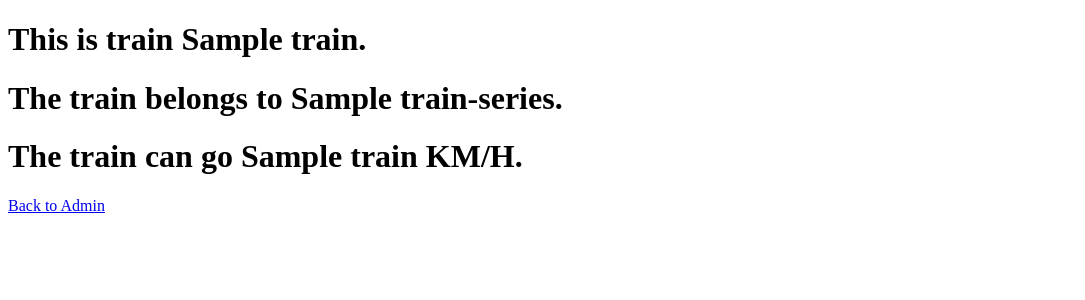
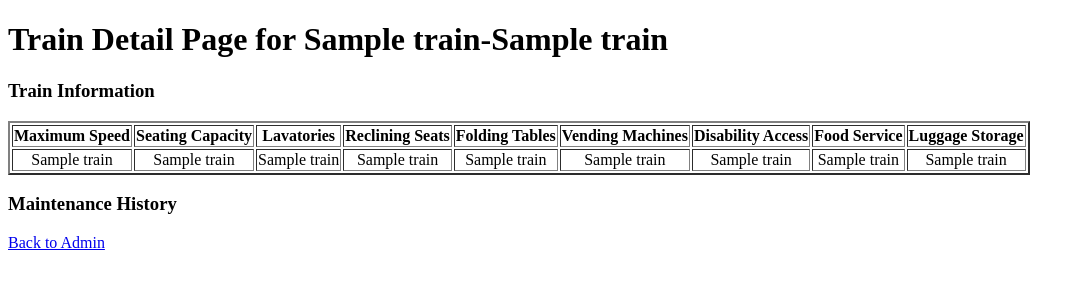
Before and after one commit to jeanmaxcacacho/csci41g-SirIanFanClub-ProjectDeliv2, a Flask app: template app/templates/adminpages/train_detail.html in a window 1280 px wide. Shown: the top 300 px of the page, without its empty margins (0-1085 px from the left). Run offline with Flask 3, Linux system fonts and the light colour scheme; the template is opened without the code that fills it: most values are stand-ins (such as "Sample title", 1, 10 or a date in 2020).

Commit message:
finalized implementation of train_detail page

```diff
--- a/app/app.py
+++ b/app/app.py
@@ -140,12 +140,14 @@ def admin():
 
 # this route will bring the user to the train_detail page
 # train_detail page will also have a form to add maintenance records
-@app.route('/admin/train/<int:train_id>')
+@app.route('/admin/train/<int:train_id>', methods=['GET', 'POST'])
 def train_detail(train_id):
     conn = get_db_connection()
     cursor = conn.cursor()
     train_query = """
-        select train_id, train_series, max_speed
+        select train_id, train_series, max_speed, seating_capacity,
+               lavatories, reclining_seats, folding_tables, vending_machines,
+               disability_access, food_service, luggage_storage
         from train
         where train_id = %s
     """
--- a/app/templates/adminpages/admin.html
+++ b/app/templates/adminpages/admin.html
@@ -6,7 +6,7 @@
     <h3>All Trains</h3>
     <a href='/addtrain'>Add Train</a>
     {% if trains %}
-        <h4>There is at least one train I am just too lazy to render it rn.</h4>
+        <h4>Trains Recorded in the Database</h4>
         {% for train in trains%}
             <ol>
                 <li><a href="{{ url_for('train_detail', train_id=train['t_id']) }}">
--- a/app/templates/adminpages/train_detail.html
+++ b/app/templates/adminpages/train_detail.html
@@ -1,9 +1,35 @@
 {% extends "base.html" %}
 
 {% block body %}
-    <h1>This is train {{ train[0] }}.</h1>
-    <h1>The train belongs to {{ train[1] }}-series.</h1>
-    <h1>The train can go {{ train[2] }} KM/H.</h1>
+    <h1>Train Detail Page for {{ train[0] ~ '-' ~ train[1] }}</h1>
+
+    <h3>Train Information</h3>
+    <table border="2">
+        <tr>
+            <th>Maximum Speed</th>
+            <th>Seating Capacity</th>
+            <th>Lavatories</th>
+            <th>Reclining Seats</th>
+            <th>Folding Tables</th>
+            <th>Vending Machines</th>
+            <th>Disability Access</th>
+            <th>Food Service</th>
+            <th>Luggage Storage</th>
+        </tr>
+        <tr align="center">
+            <td>{{ train[2] }}</td>
+            <td>{{ train[3] }}</td>
+            <td>{{ train[4] }}</td>
+            <td>{{ train[5] }}</td>
+            <td>{{ train[6] }}</td>
+            <td>{{ train[7] }}</td>
+            <td>{{ train[8] }}</td>
+            <td>{{ train[9] }}</td>
+            <td>{{ train[10] }}</td>
+        </tr>
+    </table>
+
+    <h3>Maintenance History</h3>
 
     <a href="{{ url_for('admin') }}">Back to Admin</a>
 {% endblock %}
```
